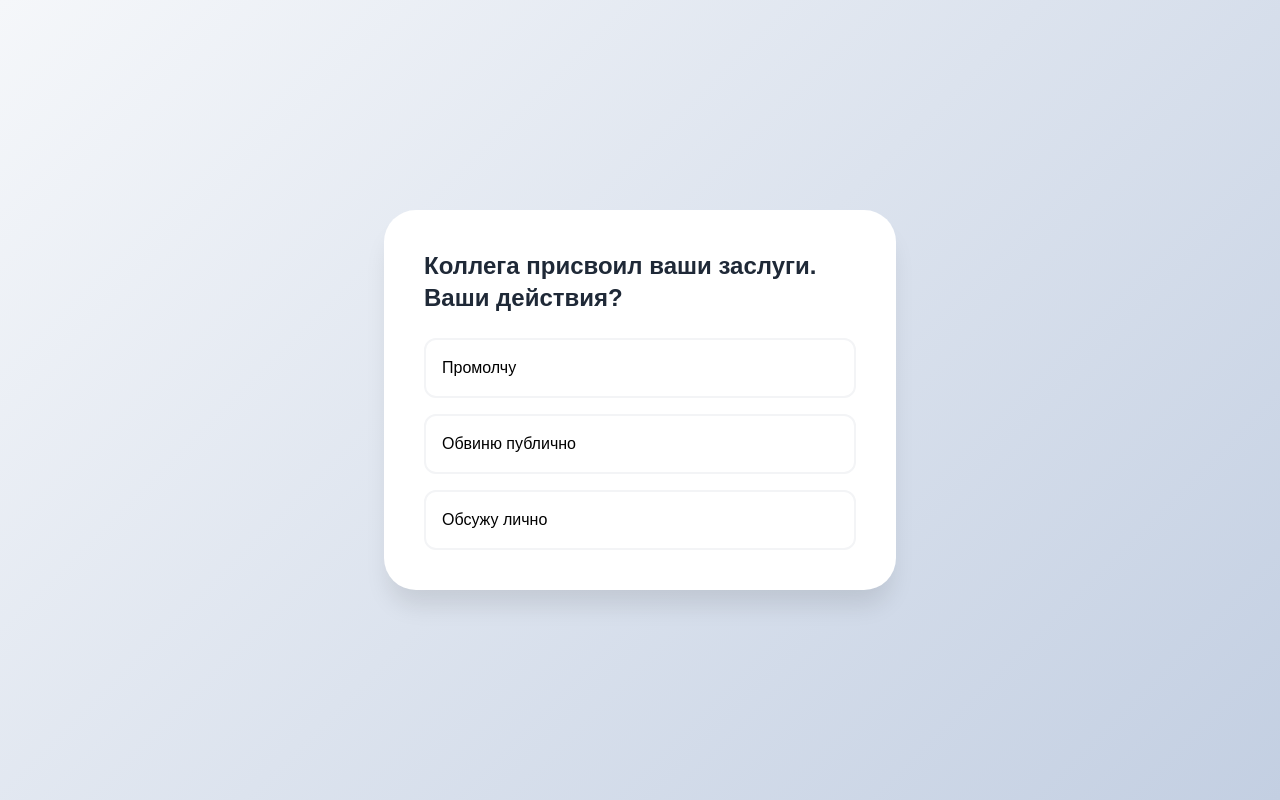
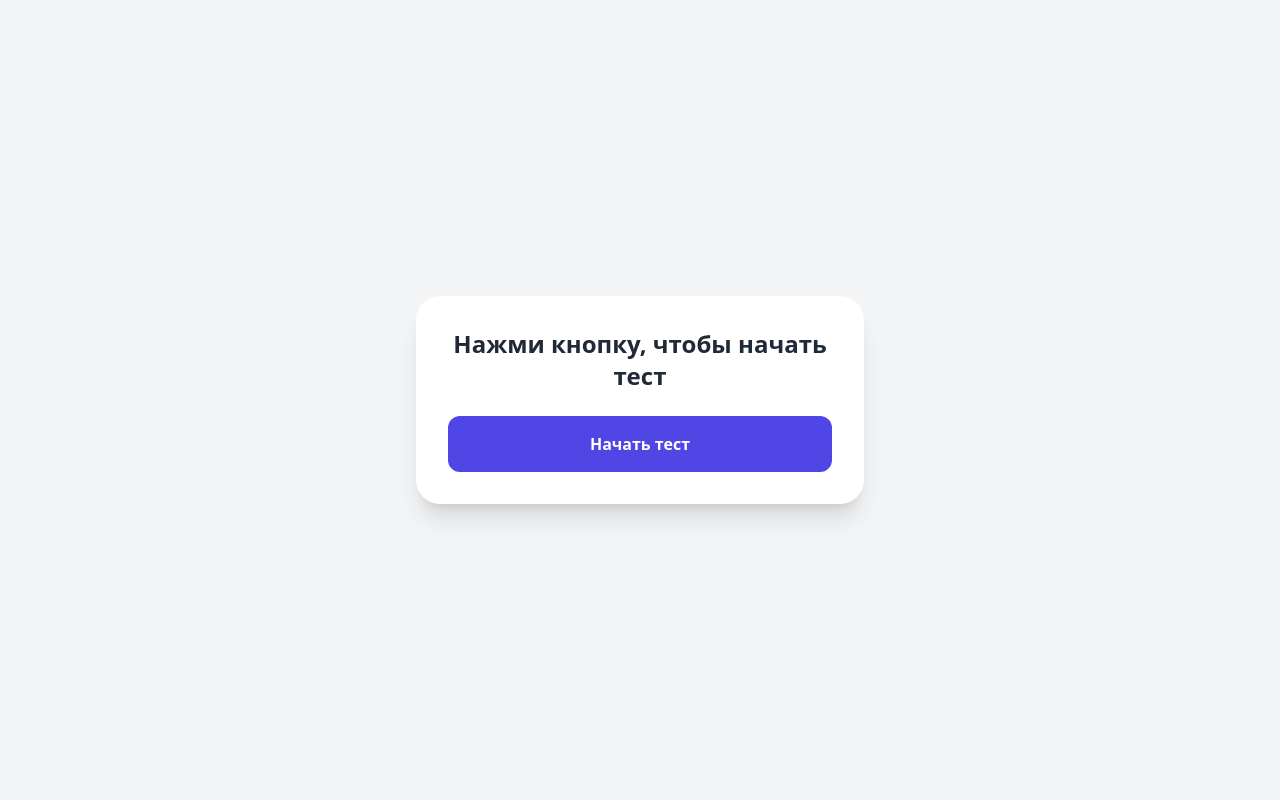
Before and after one commit to yanafedorenko05-cmd/EQ-test, a plain HTML site: page index.html in a window 1280 px wide. Drawn offline with nearby package versions, Linux system fonts and the light colour scheme.

Commit message:
index.html

```diff
--- a/index.html
+++ b/index.html
@@ -5,62 +5,51 @@
     <meta name="viewport" content="width=device-width, initial-scale=1.0">
     <title>Тест на EQ</title>
     <script src="https://cdn.tailwindcss.com"></script>
-    <style>
-        body { background: linear-gradient(135deg, #f5f7fa 0%, #c3cfe2 100%); min-h-screen; font-family: sans-serif; }
-        .glass { background: white; border-radius: 2rem; box-shadow: 0 20px 25px -5px rgba(0,0,0,0.1); }
-    </style>
 </head>
-<body class="flex items-center justify-center min-h-screen p-4">
-    <div id="quiz" class="glass max-w-lg w-full p-8 md:p-10">
-        <div id="question-container">
-            <h1 class="text-2xl font-bold text-gray-800 mb-6" id="question">Загрузка теста...</h1>
-            <div id="options" class="space-y-4"></div>
-        </div>
-        <div id="result" class="hidden text-center">
-            <h2 class="text-3xl font-bold text-indigo-600 mb-4">Ваш результат</h2>
-            <p id="score-text" class="text-xl text-gray-700 mb-8"></p>
-            <button onclick="location.reload()" class="bg-indigo-600 text-white px-6 py-2 rounded-lg">Пройти заново</button>
+<body class="bg-gray-100 flex items-center justify-center min-h-screen p-6">
+    <div class="bg-white p-8 rounded-3xl shadow-xl max-w-md w-full text-center">
+        <div id="quiz-box">
+            <h1 id="question" class="text-2xl font-bold mb-6 text-gray-800">Нажми кнопку, чтобы начать тест</h1>
+            <div id="answers" class="space-y-3">
+                <button onclick="startTest()" class="w-full bg-indigo-600 text-white py-4 rounded-xl font-bold hover:bg-indigo-700 transition-all">Начать тест</button>
+            </div>
         </div>
     </div>
 
     <script>
         const questions = [
-            { q: "Коллега присвоил ваши заслуги. Ваши действия?", a: ["Промолчу", "Обвиню публично", "Обсужу лично"], p: [1, 2, 3] },
-            { q: "Друг хвастается успехом, когда вам плохо:", a: ["Уйду", "Сделаю вид, что рад", "Скажу о чувствах"], p: [1, 1, 3] },
-            { q: "Близкий сорвался на вас из-за настроения:", a: ["Закричу в ответ", "Остро обижусь", "Спрошу, что случилось"], p: [1, 1, 3] },
-            { q: "Вы совершили ошибку в работе:", a: ["Я неудачник", "Виноваты другие", "Это опыт, исправлю"], p: [1, 1, 3] },
-            { q: "Знакомый расстроен, но говорит «все ок»:", a: ["Поверю на слово", "Пошучу", "Скажу, что я рядом"], p: [1, 1, 3] }
+            { q: "Коллега присвоил ваши заслуги. Что сделаете?", a: ["Промолчу", "Скандал", "Обсужу лично"] },
+            { q: "Друг хвастается успехом, когда вам плохо:", a: ["Уйду", "Сделаю вид, что рад", "Скажу правду"] },
+            { q: "На вас накричали просто так:", a: ["Кричу в ответ", "Обижаюсь", "Выясняю причину"] }
         ];
+        let current = 0;
 
-        let current = 0;
-        let score = 0;
+        function startTest() {
+            render();
+        }
 
-        function show() {
-            const q = questions[current];
-            document.getElementById('question').innerText = q.q;
-            const optDiv = document.getElementById('options');
-            optDiv.innerHTML = '';
-            q.a.forEach((text, i) => {
+        function render() {
+            const item = questions[current];
+            document.getElementById('question').innerText = item.q;
+            const container = document.getElementById('answers');
+            container.innerHTML = '';
+
+            item.a.forEach(text => {
                 const btn = document.createElement('button');
-                btn.className = "w-full text-left p-4 border-2 border-gray-100 rounded-xl hover:border-indigo-500 hover:bg-indigo-50 transition-all font-medium";
+                btn.className = "w-full border-2 border-gray-200 p-4 rounded-xl hover:border-indigo-500 hover:bg-indigo-50 font-medium transition-all";
                 btn.innerText = text;
                 btn.onclick = () => {
-                    score += q.p[i];
-                    if (++current < questions.length) show();
+                    if (++current < questions.length) render();
                     else finish();
                 };
-                optDiv.appendChild(btn);
+                container.appendChild(btn);
             });
         }
 
         function finish() {
-            document.getElementById('question-container').classList.add('hidden');
-            const res = document.getElementById('result');
-            res.classList.remove('hidden');
-            let msg = score > 12 ? "У вас высокий уровень EQ! 🏆" : "Хороший результат, развивайте эмпатию! ✨";
-            document.getElementById('score-text').innerText = msg;
+            document.getElementById('question').innerText = "Тест пройден!";
+            document.getElementById('answers').innerHTML = "<p class='text-green-600 font-bold'>Вы молодец! Ваш EQ в порядке. 🎉</p>";
         }
-        show();
     </script>
 </body>
 </html>
```
